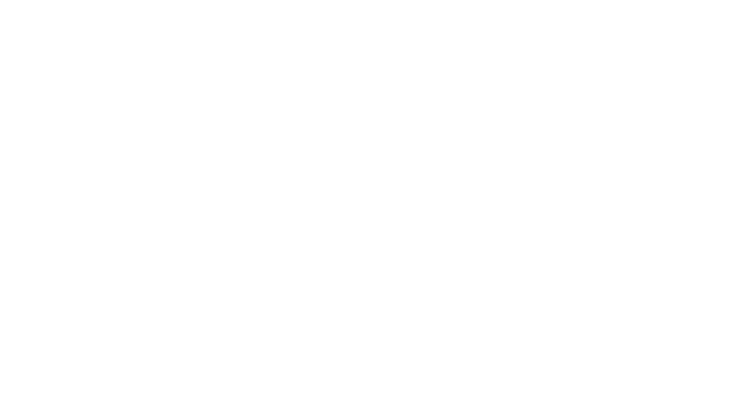
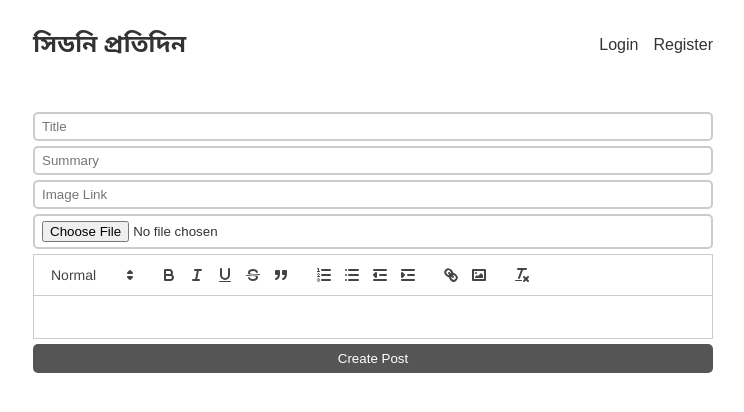
Before and after one commit to GlassesGuy321/Sydney-Protidin-News-Website, a React (Create React App) app in the folder client/: page /create in a window 1280 px wide. Before the commit this address had no page. Shown: the top 412 px of the page, without its empty margins (267-1011 px from the left). Built offline with nearby package versions, Linux system fonts and the light colour scheme; no server answers.

Commit message:
New posts can now be created and automatically update home page

```diff
--- a/client/src/App.css
+++ b/client/src/App.css
@@ -97,6 +97,10 @@
   padding: 7px 0;
 }
 
-form h1 {
+form.login h1, form.register h1 {
   text-align: center;
 }
+
+button.create-post {
+  margin-top: 5px;
+}
--- a/client/src/App.js
+++ b/client/src/App.js
@@ -5,6 +5,7 @@
 import LoginPage from './pages/LoginPage';
 import RegisterPage from './pages/RegisterPage';
 import { UserContextProvider } from './UserContext';
+import CreatePost from './pages/CreatePost';
 
 function App() {
   return (
@@ -14,6 +15,7 @@
           <Route index element={<IndexPage />} />
           <Route path={'/login'} element={<LoginPage />} />
           <Route path={'/register'} element={<RegisterPage />} />
+          <Route path={'/create'} element={<CreatePost />} />
         </Route>
       </Routes>
     </UserContextProvider>
--- a/client/src/Post.js
+++ b/client/src/Post.js
@@ -1,16 +1,18 @@
-export default function Post() {
+import {format} from 'date-fns';
+
+export default function Post({title, summary, imageLink, cover, content, createdAt, author}) {
     return (
         <section className="post">
         <div className="preview">
-          <img src="https://scontent.fsyd13-1.fna.fbcdn.net/v/t39.30808-6/480966586_1278901000905707_2024376973306037719_n.jpg?_nc_cat=105&ccb=1-7&_nc_sid=833d8c&_nc_ohc=dQ9nKR93Rq0Q7kNvgHj8lsU&_nc_oc=AdkYUSUeVP635vVEndarHC_SOhnx-UHdrkqsPBsjpiSLi3eLXAFfo7eMCtI6dzNniq4&_nc_zt=23&_nc_ht=scontent.fsyd13-1.fna&_nc_gid=rKWWIIKA1OBBQH6o8BI1nA&oh=00_AYGVMNJ4USg1h5_TDFu2_8dZU0jqGVgPAAxM9N7zw2-i_g&oe=67E2CA04" alt="Banner" />
+          <img src={imageLink} alt="Banner" />
         </div>
         <div className="texts">
-          <h2> লাকেম্বা ব্রাঞ্চ লিবারেল পার্টি অব অস্ট্রেলিয়া, নিউ সাউথ ওয়েলস ডিভিশনের ইফতার ও ডিনার </h2>
+          <h2> {title} </h2>
           <p className="info">
-            <a href="" className="author">Naiem Abdullah</a>
-            <time>2025-03-21 17:05</time>
+            <a href="" className="author">{author.username}</a>
+            <time>{format(new Date(createdAt), 'MMM d, yyyy HH:mm')}</time>
           </p>
-          <p className="summary">২০ মার্চ (বৃহস্পতিবার) পবিত্র রমজান মাসের সৌন্দর্য ও ইসলামী চেতনার প্রতিফলন ঘটাতে লাকেম্বা ব্রাঞ্চ, লিবারেল পার্টি অব অস্ট্রেলিয়া (নিউ সাউথ ওয়েলস ডিভিশন) ইফতার ও ডিনারের আয়োজন করে।ব্যাংকস্টাউনের ‘লা ক্যাসটেল ভেন্যু’-তে এই আয়োজনে সমাজের বিভিন্ন স্তরের গণ্যমান্য ব্যক্তি ও লিবারেল পার্টির উচ্চ পর্যায়ের নেতৃবৃন্দ উপস্থিত ছিলেন।</p>
+          <p className="summary">{summary}</p>
         </div>
       </section>
     );
--- /dev/null
+++ b/client/src/pages/CreatePost.js
@@ -0,0 +1,77 @@
+import { useState } from 'react';
+import { Navigate } from 'react-router-dom';
+import ReactQuill from 'react-quill';
+import 'react-quill/dist/quill.snow.css';
+
+const modules = {
+    toolbar: [
+      [{ 'header': [1, 2, false] }],
+      ['bold', 'italic', 'underline','strike', 'blockquote'],
+      [{'list': 'ordered'}, {'list': 'bullet'}, {'indent': '-1'}, {'indent': '+1'}],
+      ['link', 'image'],
+      ['clean']
+    ],
+};
+const formats = [
+    'header',
+    'bold', 'italic', 'underline', 'strike', 'blockquote',
+    'list', 'bullet', 'indent',
+    'link', 'image'
+];
+
+export default function CreatePost() {
+    const [title, setTitle] = useState('');
+    const [summary, setSummary] = useState('');
+    const [imageLink, setImageLink] = useState('');
+    const [files, setFiles] = useState([]);
+    const [content, setContent] = useState('');
+    const [redirect, setRedirect] = useState(false);
+
+    async function createNewPost(ev) {
+        const data = new FormData();
+        data.set('title', title);
+        data.set('summary', summary);
+        data.set('imageLink', imageLink);
+        data.set('content', content);
+        data.set('file', files[0])
+        ev.preventDefault();
+        const response = await fetch('http://localhost:4000/post', {
+            method: 'POST',
+            body: data,
+            credentials: 'include',
+        })
+
+        if (response.ok) {
+            setRedirect(true);
+        }
+    }
+
+    if (redirect) {
+        return <Navigate to={'/'} />
+    }
+
+    return (
+        <form onSubmit={createNewPost}>
+            <input type="title"
+                placeholder={'Title'}
+                value={title}
+                onChange={ev => setTitle(ev.target.value)}/>
+            <input type="summary"
+                placeholder={'Summary'}
+                value={summary}
+                onChange={ev => setSummary(ev.target.value)}/>
+            <input type="url"
+                placeholder={'Image Link'}
+                value={imageLink}
+                onChange={ev => setImageLink(ev.target.value)}/>
+            <input type='file'
+                onChange={ev => setFiles(ev.target.files)}/>
+            <ReactQuill
+                value={content}
+                onChange={newValue => setContent(newValue)}
+                modules={modules}
+                formats={formats}/>
+            <button className='create-post'>Create Post</button>
+        </form>
+    )
+}
--- a/client/src/pages/IndexPage.js
+++ b/client/src/pages/IndexPage.js
@@ -1,11 +1,21 @@
+import { useEffect, useState } from "react";
+
 import Post from "../Post";
 
 export default function IndexPage() {
+    const [posts, setPosts] = useState([]);
+    useEffect(() => {
+        fetch('http://localhost:4000/post').then(response => {
+            response.json().then(posts => {
+                setPosts(posts);
+            })
+        })
+    }, [])
     return (
-        <div>
-            <Post />
-            <Post />
-            <Post />
-        </div>
-    );
+        <>
+            {posts.length > 0 && posts.map(post => (
+                <Post {...post} />
+            ))}
+        </>
+      );
 }
```
Also changed, not shown: 3 other files (tests, documents, lock files or other folders).
